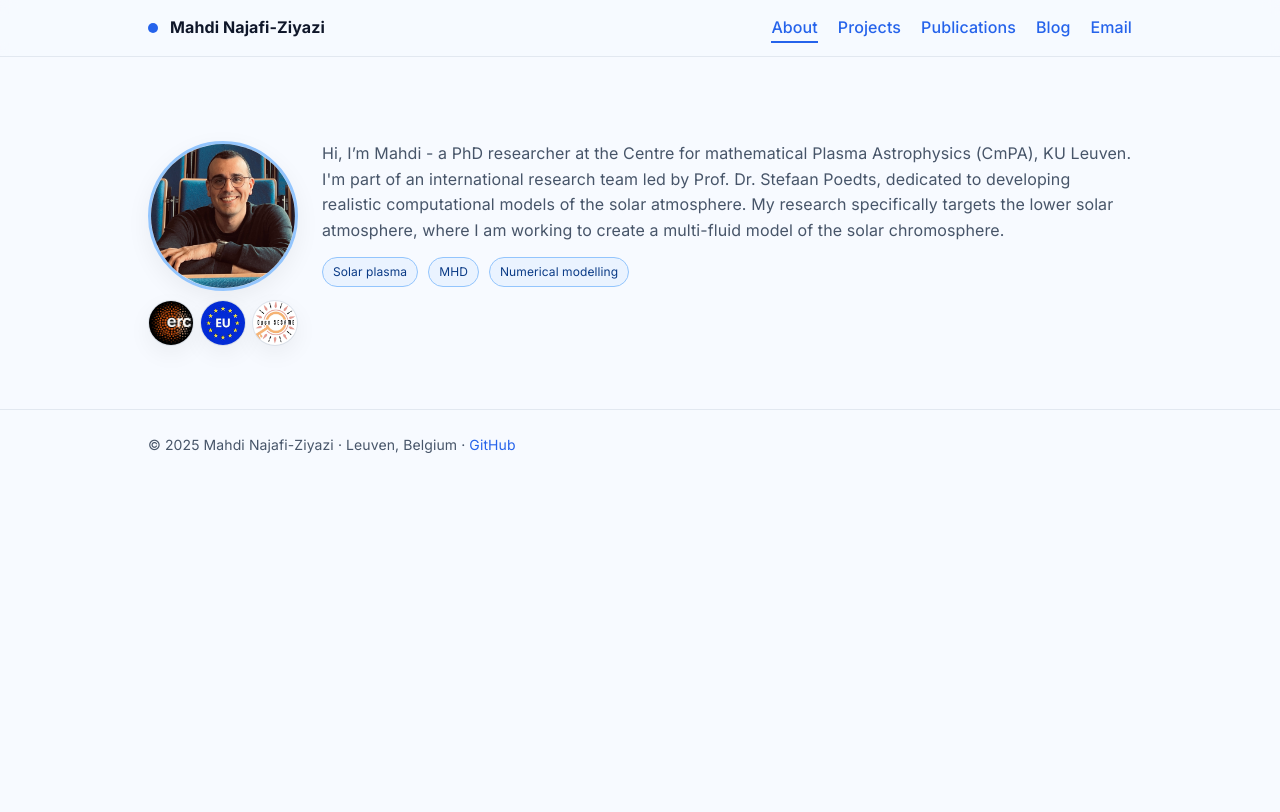
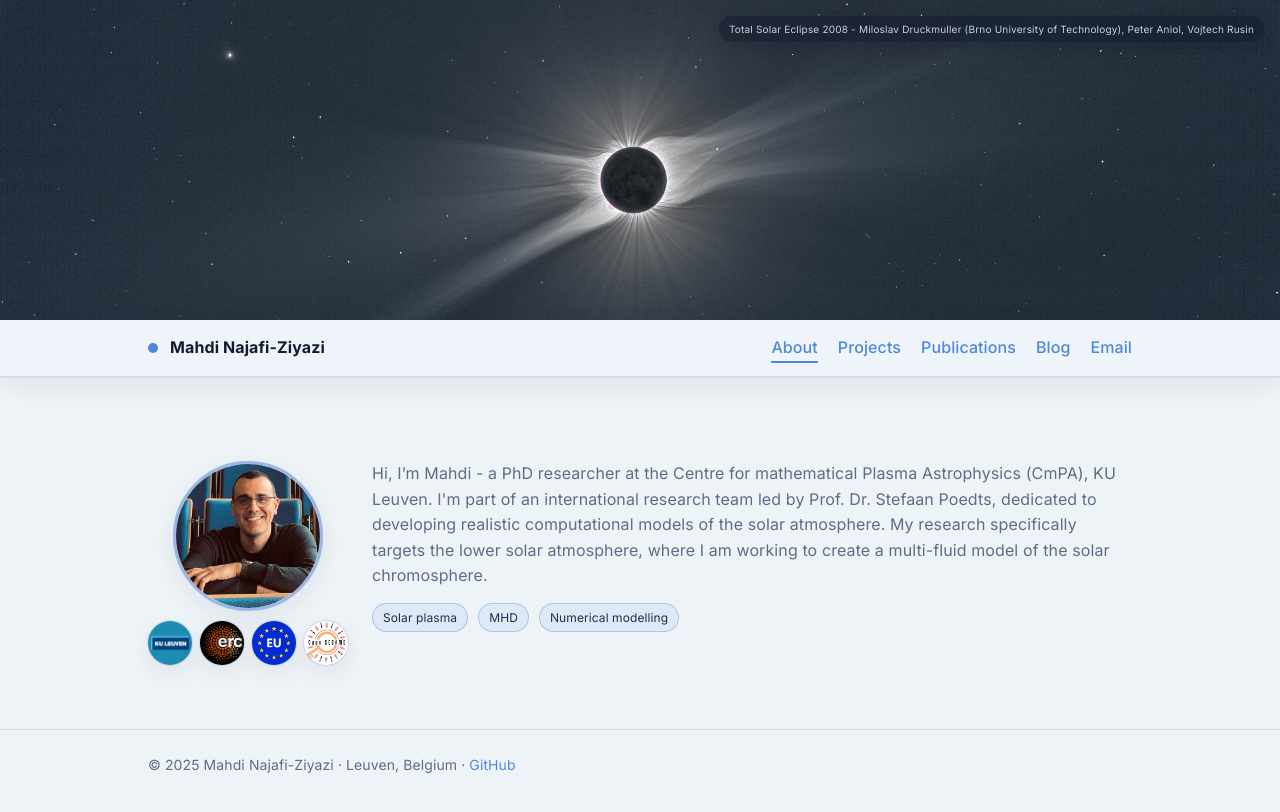
Before and after one commit to mziyazi/mziyazi.github.io, a Jekyll site: the page built from index.md, in a window 1280 px wide. Shown: the top 812 px of the page. Built offline with Jekyll 4.4.1, drawn with Linux system fonts in a browser that asks for light colours.

Commit message:
Refresh hero visual style and projects layout

```diff
--- a/_layouts/default.html
+++ b/_layouts/default.html
@@ -30,7 +30,12 @@
 </head>
 <body>
   <a href="#main" class="skip-link">Skip to content</a>
-  <header>
+  <figure class="site-hero">
+    <img src="{{ '/Header.jpg' | relative_url }}" alt="Total Solar Eclipse 2008" loading="lazy" />
+    <figcaption class="site-hero__caption">Total Solar Eclipse 2008 - Miloslav Druckmuller (Brno University of Technology), Peter Aniol, Vojtech Rusin</figcaption>
+  </figure>
+
+  <header class="site-nav">
     <div class="wrap nav">
       <a class="brand" href="{{ '/' | relative_url }}"><span class="dot"></span> <span>{{ site.title }}</span></a>
       <nav aria-label="Primary">
--- a/assets/css/main.css
+++ b/assets/css/main.css
@@ -1,13 +1,15 @@
-:root{--bg:#f7faff;--card:#fff;--ink:#0f172a;--muted:#475569;--line:#e2e8f0;
---brand:#2563eb;--brand-weak:#93c5fd;--shadow:0 8px 24px rgba(2,6,23,.06);
+:root{--bg:#eef3f8;--card:#ffffff;--ink:#121c2d;--muted:#5e6d86;--line:#d3dbe7;
+--brand:#4e88d9;--brand-weak:#9bb6e6;--shadow:0 8px 24px rgba(18,28,45,.07);
 --radius:16px;--maxw:1024px}
 *{box-sizing:border-box}
 body{margin:0;font-family:Inter,system-ui,-apple-system,Segoe UI,Roboto,Arial;
 color:var(--ink);background:var(--bg);line-height:1.6;letter-spacing:.1px}
 a{color:var(--brand);text-decoration:none} a:hover{text-decoration:underline}
 .wrap{max-width:var(--maxw);margin:0 auto;padding:0 20px}
-header{position:sticky;top:0;z-index:50;backdrop-filter:saturate(180%) blur(8px);
-background:rgba(247,250,255,.7);border-bottom:1px solid var(--line)}
+.site-hero{position:relative;display:block;margin:0;color:#fff;overflow:hidden;height:clamp(220px,45vw,320px)}
+.site-hero img{display:block;width:100%;height:100%;object-fit:cover;object-position:center}
+.site-hero__caption{position:absolute;right:16px;top:16px;margin:0;font-size:10px;letter-spacing:.02em;background:rgba(15,23,42,.48);color:rgba(226,232,240,.88);padding:5px 10px;border-radius:999px;backdrop-filter:blur(3px);box-shadow:0 4px 16px rgba(2,6,23,.14);white-space:nowrap}
+.site-nav{position:sticky;top:0;z-index:60;backdrop-filter:saturate(180%) blur(12px);background:rgba(239,244,250,.9);border-bottom:1px solid rgba(205,214,228,.85);box-shadow:0 1px 0 rgba(148,163,184,.12),0 8px 24px rgba(13,22,35,.08);transition:background-color .3s ease,box-shadow .3s ease}
 .nav{display:flex;align-items:center;justify-content:space-between;height:56px}
 .brand{display:inline-flex;align-items:center;gap:12px;font-weight:700;color:inherit}
 .brand .dot{width:10px;height:10px;border-radius:999px;background:var(--brand)}
@@ -30,18 +32,23 @@ nav a{font-weight:500}
 /* (old .logos-behind cluster removed) */
 section{padding:28px 0 8px;scroll-margin-top:72px}
 h2{font-size:clamp(22px,3vw,28px);margin:12px 0 16px}
+.intro{margin:8px 0 0;color:var(--muted);max-width:720px}
 .card{background:var(--card);border:1px solid var(--line);border-radius:var(--radius);box-shadow:var(--shadow);padding:20px}
+.card--frost{background:linear-gradient(180deg,rgba(233,239,247,.85),rgba(233,239,247,.6));border-color:rgba(198,211,229,.7);backdrop-filter:blur(6px)}
+.card--grid{background:rgba(255,255,255,.92);border-color:rgba(211,219,231,.8)}
 .grid{display:grid;gap:16px}
 .grid.cols-3{grid-template-columns:repeat(3,1fr)}
 @media(max-width:960px){.grid.cols-3{grid-template-columns:repeat(2,1fr)}}
+@media(max-width:960px){.site-hero{height:clamp(200px,52vw,280px)}.site-hero__caption{right:12px;top:12px;font-size:9px;padding:4px 9px}}
 @media(max-width:640px){.grid.cols-3{grid-template-columns:1fr}.hero{grid-template-columns:auto 1fr}.avatar{width:100px;height:100px}}
+@media(max-width:640px){.site-hero{height:clamp(180px,58vw,240px)}.site-hero__caption{right:10px;top:10px;font-size:9px;padding:4px 8px}}
 footer{border-top:1px solid var(--line);padding:24px 0;color:var(--muted);font-size:14px}
 .meta{color:var(--muted);font-size:14px}
 .muted{color:var(--muted)}
-.btn{display:inline-block;background:var(--brand);color:#fff;padding:10px 14px;border-radius:10px;font-weight:600;box-shadow:var(--shadow)}
+.btn{display:inline-block;background:var(--brand);color:#fff;padding:10px 14px;border-radius:10px;font-weight:600;box-shadow:0 10px 26px rgba(78,136,217,.28)}
 .btn:hover{filter:brightness(0.95);text-decoration:none}
 .badges{display:flex;gap:10px;flex-wrap:wrap}
-.badge{display:inline-block;padding:4px 10px;border-radius:999px;border:1px solid var(--brand-weak);color:#0b3b86;background:#eaf3ff;font-size:12px}
+.badge{display:inline-block;padding:4px 10px;border-radius:999px;border:1px solid rgba(155,182,230,.7);color:#1c3153;background:rgba(155,182,230,.18);font-size:12px}
 .list{display:grid;gap:12px}
 .pub{display:grid;gap:4px}
 .pub h3{margin:0;font-size:18px}
@@ -68,10 +75,10 @@ details.authors .authors-full{display:block;margin-top:6px;color:var(--ink)}
 .embed iframe{position:absolute;inset:0;width:100%;height:100%;border:0}
 .video-grid{display:grid;gap:16px;grid-template-columns:repeat(2,1fr)}
 @media(max-width:960px){.video-grid{grid-template-columns:1fr}}
-.video{background:linear-gradient(0deg,rgba(37,99,235,.03),rgba(37,99,235,.03)),var(--card);border:1px solid var(--line);border-radius:12px;padding:12px}
-.video:nth-child(even){background:linear-gradient(0deg,rgba(2,6,23,.02),rgba(2,6,23,.02)),var(--card)}
+.video{background:linear-gradient(145deg,rgba(78,136,217,.12),rgba(233,239,247,.4)),var(--card);border:1px solid rgba(155,182,230,.4);border-radius:14px;padding:16px;box-shadow:0 12px 28px rgba(18,28,45,.06)}
+.video:nth-child(even){background:linear-gradient(145deg,rgba(29,49,79,.08),rgba(233,239,247,.35)),var(--card)}
 .video .thumb{border:0;box-shadow:none}
-.video h3{margin:8px 0 6px}
+.video h3{margin:10px 0 6px}
 /* Thumbnails */
 .thumb-grid{display:grid;gap:12px;grid-template-columns:repeat(3,1fr)}
 @media(max-width:960px){.thumb-grid{grid-template-columns:repeat(2,1fr)}}
@@ -81,6 +88,13 @@ details.authors .authors-full{display:block;margin-top:6px;color:var(--ink)}
 .thumb:hover img{transform:scale(1.02)}
 .thumb .play{position:absolute;inset:auto auto 10px 10px;background:rgba(0,0,0,.6);color:#fff;border-radius:20px;padding:6px 10px;font-weight:700;line-height:1;display:inline-flex;align-items:center;gap:6px}
 .thumb .play::before{content:"▶";font-size:12px}
+
+.poster-card{display:flex;flex-direction:column;gap:12px;background:rgba(78,136,217,.06);border:1px solid rgba(155,182,230,.35);border-radius:18px;padding:16px;box-shadow:0 10px 24px rgba(18,28,45,.05);transition:transform .2s ease,box-shadow .2s ease}
+.poster-card:hover{transform:translateY(-4px);box-shadow:0 16px 32px rgba(18,28,45,.08)}
+.poster-card h3{margin:0;font-size:16px;font-weight:600;color:var(--ink)}
+.poster-card .thumb{border-radius:14px;border:1px solid rgba(155,182,230,.35);box-shadow:none;background:rgba(12,20,36,.85)}
+.poster-card .thumb img{transition:transform .2s ease,filter .2s ease}
+.poster-card .thumb:hover img{transform:scale(1.03);filter:brightness(1.05)}
 
 /* Lightbox */
 .lb.hidden{display:none}
--- a/index.md
+++ b/index.md
@@ -9,6 +9,7 @@ title: Home
       <div class="avatar-wrap">
         <img src="UC.jpeg" alt="Portrait of Mahdi Najafi-Ziyazi" class="avatar" />
         <div class="logo-row" aria-hidden="true">
+          <img src="/logos/KUL.png" alt="" class="logo" loading="lazy"/>
           <img src="/logos/ERC.jpeg" alt="" class="logo" loading="lazy"/>
           <img src="/logos/EU.jpeg" alt="" class="logo" loading="lazy"/>
           <img src="/logos/OpenSesame.jpeg" alt="" class="logo" loading="lazy"/>
```
Also changed, not shown: projects.md (+6 -9 lines), Header.jpg (added), Header_OLD.png (added), logos/KUL.png (added).
